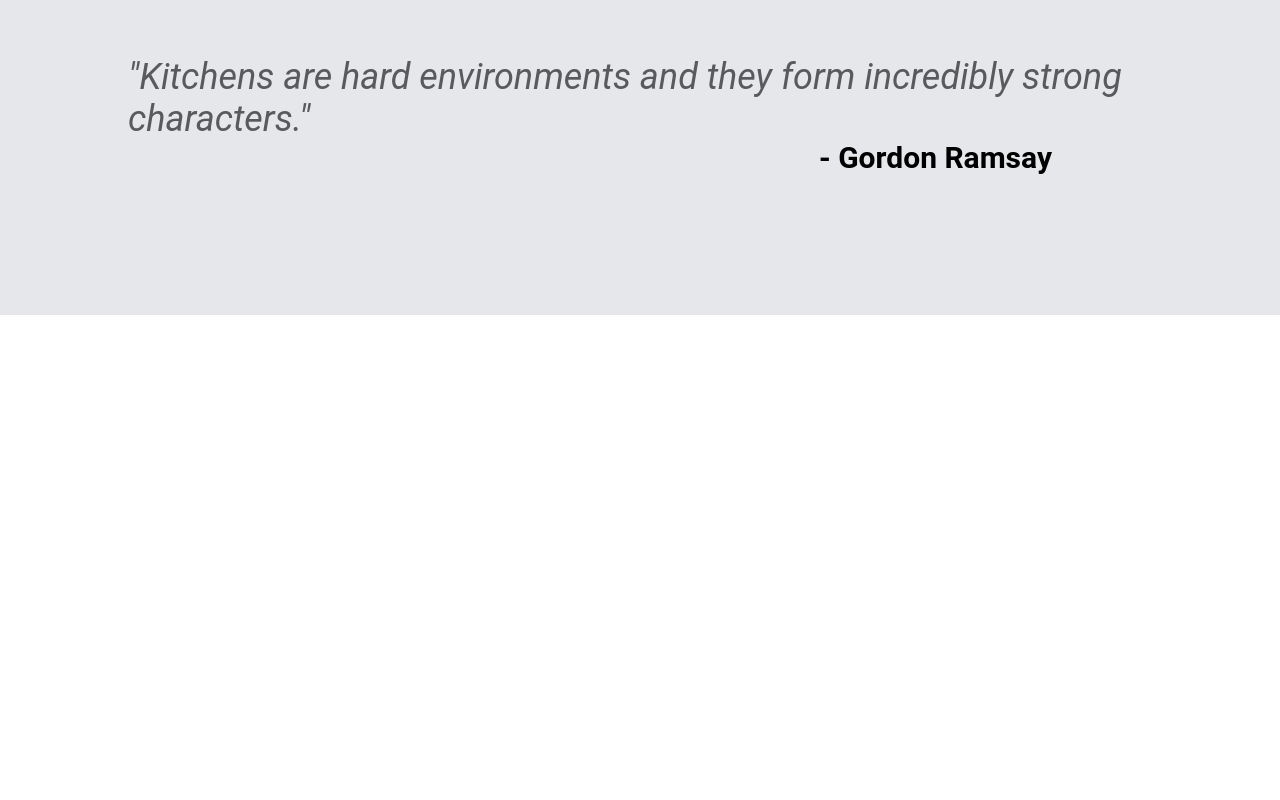
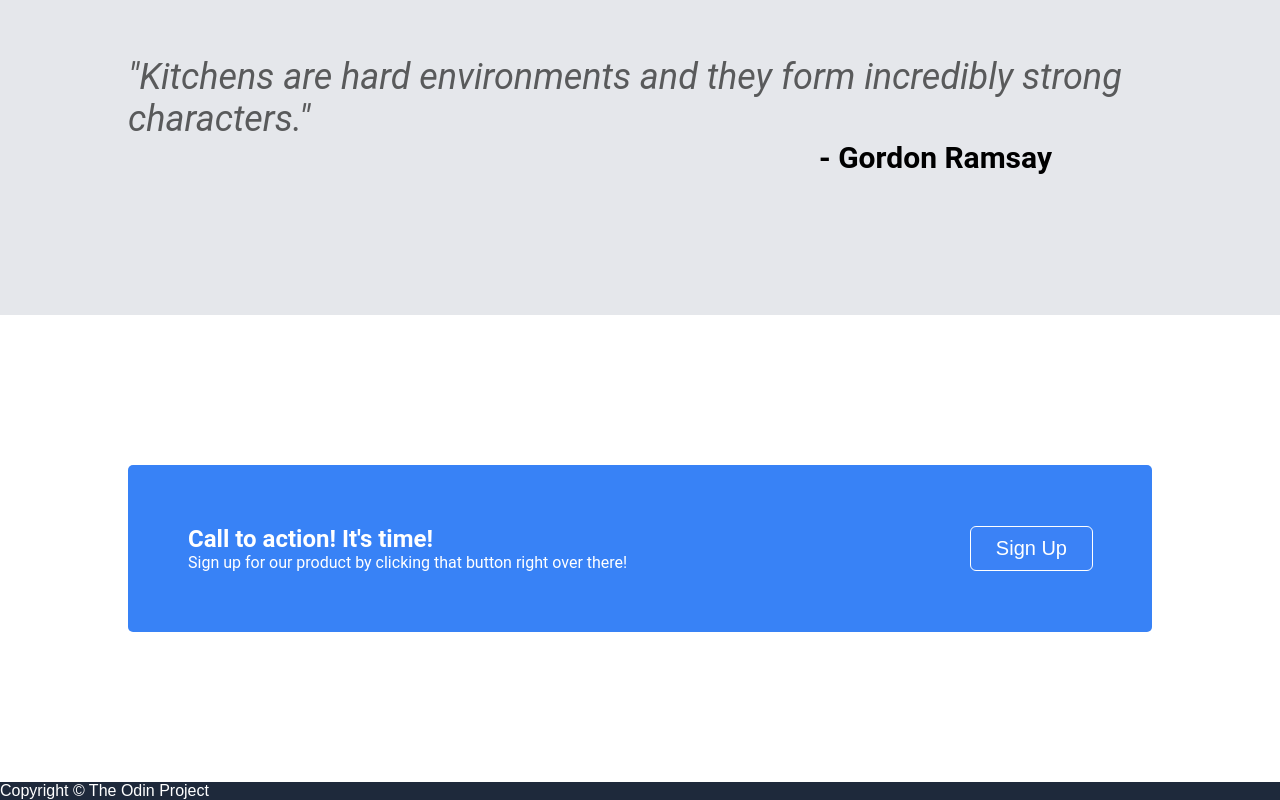
Before and after one commit to XcentriXTV/landing-page, a plain HTML site: page index.html in a window 1280 px wide. Shown: the part 1030-1830 px from the top of the page. Before the commit the page ends 1345 px from the top, so only its background shows below. Drawn offline with Linux system fonts and the light colour scheme; a web font is replaced by a local one.

Commit message:
Finished call to action banner and sign up button. Started working on the footer

```diff
--- a/css/style.css
+++ b/css/style.css
@@ -48,7 +48,7 @@ body {
     color: #F9FAF8;
 }
 
-/* First part of the content style*/
+/* First part of the content style */
 .content-first {
 	padding: 50px 0;
 	background-color: #1e293b;
@@ -60,7 +60,7 @@ body {
     align-items: center;
 }
 
-  .text-first {
+  text-first {
     max-width: 45%;
     display: flex;
     flex-direction: column;
@@ -94,7 +94,7 @@ body {
     font-family: 'Roboto', Arial, Helvetica, sans-serif;
 }
 .signup-button:hover {
-	background-color: #2563eb;
+	background-color: #186df7;
 }
 
 .image {
@@ -109,7 +109,7 @@ body {
 	font-family: 'Roboto', Arial, Helvetica, sans-serif;
 }
 
-  /* Second part of the content style*/
+/* Second part of the content style */
 
 .second-content {
 	background-color: #ffffff;
@@ -160,19 +160,19 @@ body {
 img {
     height: 175px;
     width: 175px;
-    border-radius: 9%;
+    border-radius: 10%;
 }
 
 .box {
     width: 180px;
     height: 180px;
     margin-bottom: 10px;
-    border: 3px solid #2563eb;
-    border-radius: 9%;
+    border: 3px solid #3882f6;
+    border-radius: 10%;
     background-color: rgb(0, 0, 0);
 }
 
-  /* Third part of the content style*/
+/* Third part of the content style */
 
 .content-third {
     display: flex;
@@ -195,29 +195,69 @@ body {
     padding-right: 100px;
     font-size: 30px;
     font-weight: bold;
+}
+
+/* Fourth part of the content style */
+
+.content-fourth {
+    display: flex;
+    align-items: center;
+    background-color: #ffffff;
+    padding-top: 150px;
+    padding-bottom: 150px;
+}
+
+.sign-up {
+    display: flex;
+    align-items: center;
+    justify-content: space-between;
+    border-radius: 5px;
+    background-color: #3882f6;
+    padding: 60px;
+}
+
+.text-fourth {
+    display: flex;
+    align-items: flex-start;
+    flex-direction: column;
+    color: rgb(255, 255, 255);
+}
+
+.text-fourth h1 {
+    display: flex;
+    font-weight: bold;
+}
+
+.second-button {
+    background-color: #3b82f6;
+    font-size: 20px;
+    color: #ffffff;
+    padding: 10px 25px;
+    border-radius: 5px;
+    border: none;
+    outline: 1px solid white;
+    cursor: pointer;
+    font-family: 'Roboto Slap', Arial, Helvetica, sans-serif;
+}
+
+.second-button:hover {
+    background-color: #186df7
+}
+
+/* Footer section of the style */
+
+.final {
+    color:white;
+    text-align: center;
+}
+
+.footer p {
+    font-size: 16px;
+    font-family: 'Roboto Slap', Arial, Helvetica, sans-serif;
+}
+
+.footer {
+    display: flex;
+    background-color: #1e293b;
 
 }
-
-
-
-
-
-
-
-
-
-
-
-
-
-
-
-
-
-
-
-  /* Fourth part of the content style*/
-
-  .content-fourth {
-
-  }
--- a/index.html
+++ b/index.html
@@ -72,10 +72,23 @@
         <!-- Fourth part of the main content -->
 
         <section class="content-fourth">
-
+            <div class="container">
+                <div class="sign-up">
+                    <div class="text-fourth">
+                        <h1>Call to action! It's time!</h1>
+                        <p>Sign up for our product by clicking that button right over there!</p>
+                    </div>
+                    <button class="second-button">Sign Up</button>
+                </div>
+            </div>
         </section>
 
-
+        <!-- Footer -->
+         <section class="final">
+            <div class="footer">
+                <p>Copyright © The Odin Project</p>
+            </div>
+         </section>
 
 
 
```
Lines whose indentation alone changed are shown as unchanged.
